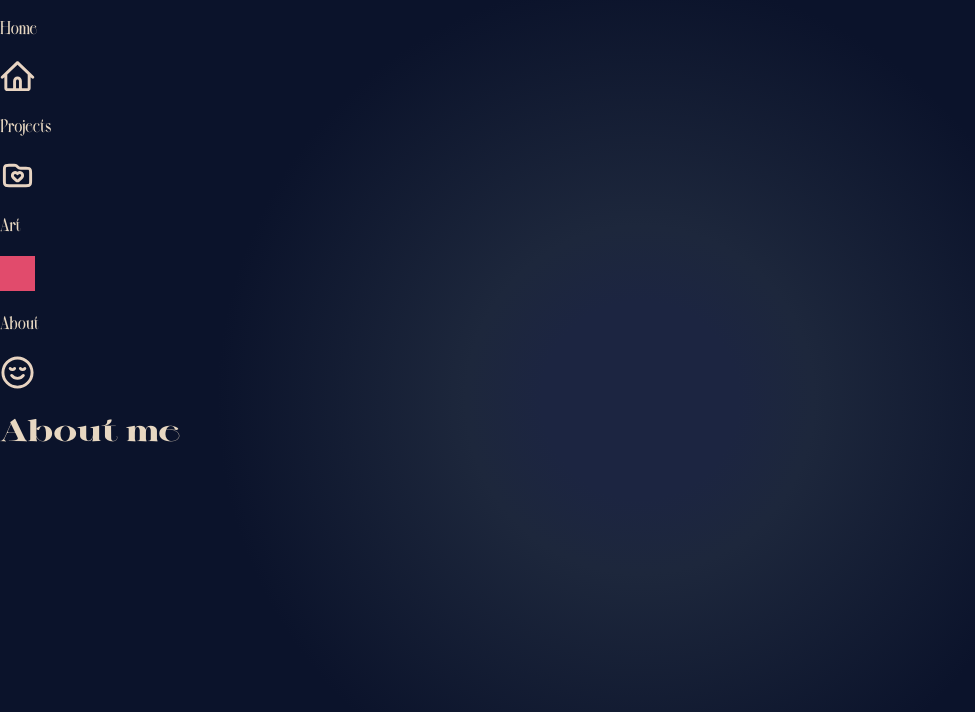
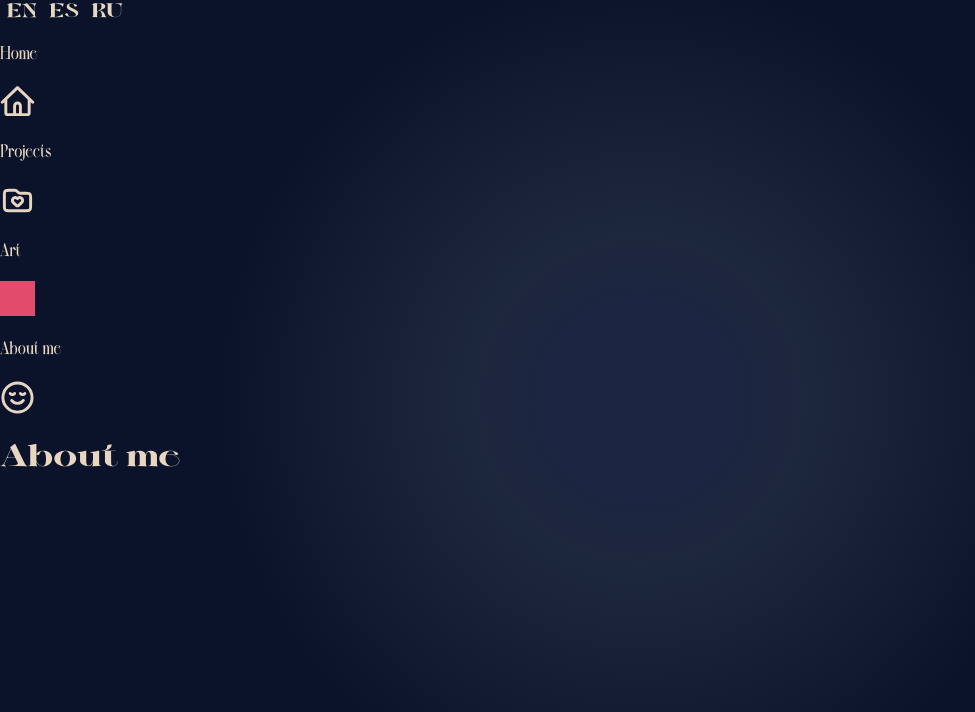
Before and after one commit to victoriarog/Portfolio2023, a Nuxt app: page /about in a window 1280 px wide. Shown: the top 712 px of the page, without its empty margins (0-975 px from the left). Built offline with nearby package versions, Linux system fonts and the light colour scheme; grey boxes are pictures that could not be loaded.

Commit message:
buttonn for languages

```diff
--- a/app.vue
+++ b/app.vue
@@ -1,3 +1,4 @@
 <template>
+    <Languages/>
     <NuxtPage />
 </template>
--- a/assets/css/main.css
+++ b/assets/css/main.css
@@ -18,15 +18,15 @@ html, body {
     overflow-y: hidden;
   }
 
-  h1,h2, h3  {
+  h1,h2, h3, .langb  {
     color: #e7d7c1;
   }
 
-  h1 {
+  h1, .langb {
     font-family: 'CustomFontB';
   }
 
-  h2, h3 {
+  h2, h3  {
     font-family: 'CustomFontSB';
   }
 
@@ -37,6 +37,12 @@ html, body {
 
   .icon {
     filter: invert(100%) sepia(63%) saturate(906%) hue-rotate(303deg) brightness(95%) contrast(91%);
+  }
+
+  .langb {
+    background-color: transparent;
+    border: none;
+    font-size: 2.5vh;
   }
 
   /*phones*/
@@ -62,7 +68,7 @@ html, body {
     }
 
     h2, h3 {
-        font-size: 3vh;
+        font-size: 2.5vh;
     }
 
     h3 {
@@ -91,10 +97,12 @@ html, body {
 
     h2 {
         padding-top: 2vh;
+        width: 80%;
     }
 
-
-
+    .langbuttons {
+      padding: 2vh 0 0 2vh;
+    }
 
     }
 
--- a/components/Header.vue
+++ b/components/Header.vue
@@ -2,9 +2,9 @@
 
 <template>
   <div class="nav">
-    <NuxtLink to="/"><h3>Home</h3><img class="icon" src="../assets/icons/home.svg" :height="35" :width="35"/></NuxtLink>
-    <NuxtLink to="/projects"><h3>Projects</h3><img class="icon" src="../assets/icons/folder.svg" :height="35" :width="35"/></NuxtLink>
-    <NuxtLink to="/art"><h3>Art</h3><img class="icon" src="../assets/icons/art.svg" :height="35" :width="35"/></NuxtLink>
-    <NuxtLink to="/about"><h3>About</h3><img class="icon" src="../assets/icons/smile.svg" :height="35" :width="35"/></NuxtLink>
+    <NuxtLink to="/"><h3>{{ $t('home') }}</h3><img class="icon" src="../assets/icons/home.svg" :height="35" :width="35"/></NuxtLink>
+    <NuxtLink to="/projects"><h3>{{ $t('projects') }}</h3><img class="icon" src="../assets/icons/folder.svg" :height="35" :width="35"/></NuxtLink>
+    <NuxtLink to="/art"><h3>{{ $t('art') }}</h3><img class="icon" src="../assets/icons/art.svg" :height="35" :width="35"/></NuxtLink>
+    <NuxtLink to="/about"><h3>{{ $t('about') }}</h3><img class="icon" src="../assets/icons/smile.svg" :height="35" :width="35"/></NuxtLink>
   </div>
 </template>
--- a/components/Languages.vue
+++ b/components/Languages.vue
@@ -1,5 +1,7 @@
 <template>
-    <button type="submit" @click="$i18n.locale = 'en'">EN</button>
-    <button type="submit" @click="$i18n.locale = 'es'">ES</button>
-    <button type="submit" @click="$i18n.locale = 'ru'">RU</button>
+    <div class="langbuttons">
+        <button class="langb" type="submit" @click="$i18n.locale = 'en'">EN</button>
+        <button class="langb" type="submit" @click="$i18n.locale = 'es'">ES</button>
+        <button class="langb" type="submit" @click="$i18n.locale = 'ru'">RU</button>
+    </div>
 </template>
--- a/locales/ru.json
+++ b/locales/ru.json
@@ -1,7 +1,7 @@
 {
     "hi": "Привет!",
     "name": "Меня зовут Виктория",
-    "intro": "Я front-end разработчик, любящий создавать user friendly SPAs, художник-любитель и профессиональный игрок в DnD. ",
+    "intro": "Я front-end разработчик, любящий создавать user friendly SPAs, художник-любитель и игрок в DnD. ",
     "art": "Иллюстрации",
     "projects": "Проекты",
     "about": "Обо мне",
--- a/pages/about.vue
+++ b/pages/about.vue
@@ -1,6 +1,6 @@
 <template>
     <Header/>
     <div>
-        <h1 class="comph1">About me</h1>
+        <h1 class="comph1">{{ $t('about') }}</h1>
     </div>
 </template>
--- a/pages/art.vue
+++ b/pages/art.vue
@@ -1,6 +1,6 @@
 <template>
     <Header/>
     <div>
-        <h1 class="comph1">Art</h1>
+        <h1 class="comph1">{{ $t('art') }}</h1>
     </div>
 </template>
--- a/pages/index.vue
+++ b/pages/index.vue
@@ -1,5 +1,4 @@
 <template>
-    <Languages/>
     <Header/>
     <IntroT/>
 </template>
--- a/pages/projects.vue
+++ b/pages/projects.vue
@@ -1,6 +1,6 @@
 <template>
     <Header/>
     <div>
-        <h1 class="comph1">Projectsss</h1>
+        <h1 class="comph1">{{ $t('projects') }}</h1>
     </div>
 </template>
```
